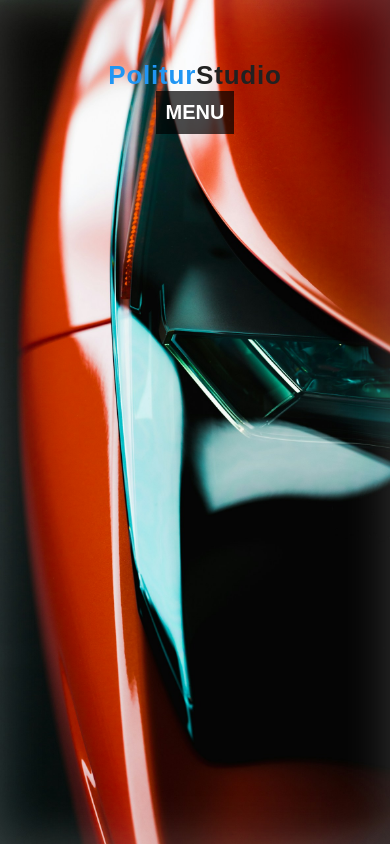
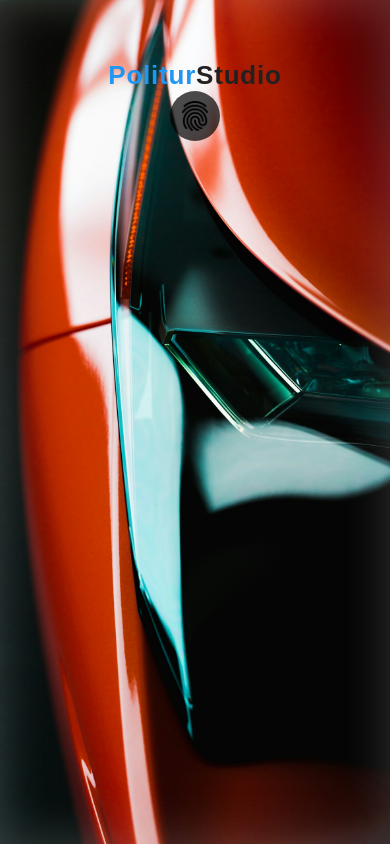
Before and after one commit to AntonK33/PoliturCenter, a plain HTML site: page index.html in a window 390 px wide. Shown: the top 844 px of the page. Drawn offline with Linux system fonts and the light colour scheme.

Commit message:
heder?finger

```diff
--- a/css/styles.css
+++ b/css/styles.css
@@ -238,24 +238,69 @@ a {
 
     .nav li {
         margin: 10px 0;
+        opacity: 0;
+            /* Пункты меню изначально невидимы */
+            transform: translateY(20px);
+            /* Смещаем пункты вниз */
+            animation: slideIn 0.5s forwards;
+            /* Анимация для каждого пункта */
+    }
+        .nav li:nth-child(1) {
+            animation-delay: 0.2s;
+            /* Задержка для первого пункта */
         }
 
+        .nav li:nth-child(2) {
+            animation-delay: 0.4s;
+            /* Задержка для второго пункта */
+        }
+
+        .nav li:nth-child(3) {
+            animation-delay: 0.6s;
+            /* Задержка для третьего пункта */
+        }
+
+        .nav li:nth-child(4) {
+            animation-delay: 0.8s;
+            /* Задержка для четвертого пункта */
+        }
     .nav a {
         font-size: 16px;
         /* Меньший размер шрифта на мобильных */
     }
-
+        @keyframes slideIn {
+            to {
+                opacity: 1;
+                /* Пункт становится видимым */
+                transform: translateY(0);
+                /* Пункт возвращается на свое место */
+            }
+        }
     /* Кнопка для открытия меню на мобильных */
         .menu-toggle {
             display: block;
             background-color: rgba(0, 0, 0, 0.7);
             border: none;
             padding: 10px;
-        color: white;
-        font-size: 20px;
             cursor: pointer;
             text-transform: uppercase;
             font-weight: bold;
+            width: 50px;
+
+            height: 50px;
+
+            border-radius: 50%;
+
+            position: relative;
+        }
+
+        .menu-toggle .fingerprint-icon {
+            width: 100%;
+            /* Изображение займет всю ширину кнопки */
+            height: 100%;
+            /* Изображение займет всю высоту кнопки */
+            object-fit: cover;
+            /* Обеспечивает правильное масштабирование изображения */
         }
 
         /* Стиль кнопки при открытом меню */
@@ -263,6 +308,7 @@ a {
             background-color: #f7a400;
             /* Цвет кнопки при открытии */
         }
+
 }
 
 
--- a/index.html
+++ b/index.html
@@ -16,7 +16,12 @@
                 <img src="images/logo.png" alt="PoliturCenter">
             </div> -->
             <a href="./index.html" class="logo  ">Politur<span class="logo-dark">Studio</span></a>
-            <button class="menu-toggle">Menu</button> <!-- Кнопка для открытия меню на мобильных устройствах -->
+
+                <button class="menu-toggle">
+                    <img src="image/fingerprint.png" alt="Fingerprint Icon" class="fingerprint-icon">
+                    <!-- Изображение отпечатка пальца -->
+
+            </button> <!-- Кнопка для открытия меню на мобильных устройствах -->
             <nav class="nav">
                 <ul>
                     <li><a href="#home">Home</a></li>
```
Also changed, not shown: image/fingerprint.png (added). Lines whose indentation alone changed are shown as unchanged.
